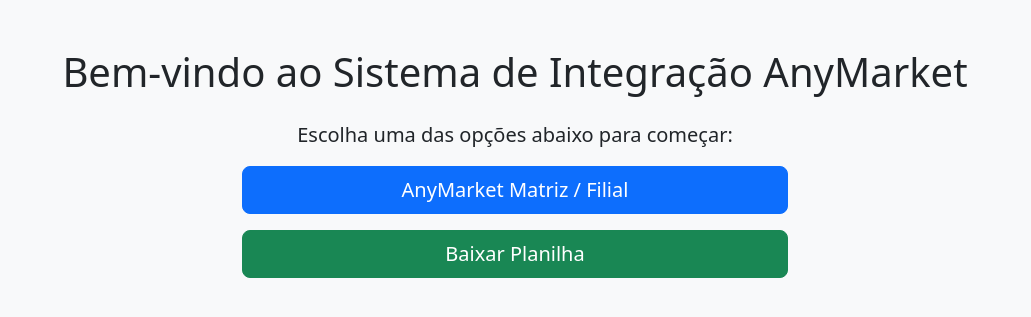
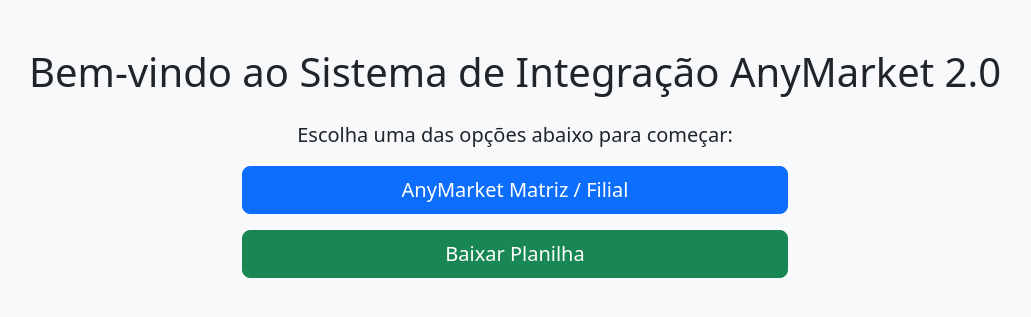
Before and after one commit to Willianliver/SHOP-JM-PROJECT, a Django app: page / in a window 1280 px wide. Shown: the part 56-373 px from the top of the page, without its empty margins (125-1156 px from the left). Run offline with Django 5.2, Linux system fonts and the light colour scheme.

Commit message:
teste atualização 2.1

```diff
--- a/avi/core/templates/avi/home.html
+++ b/avi/core/templates/avi/home.html
@@ -14,7 +14,7 @@
 
     <div class="container mt-5">
         <div class="text-center">
-            <h1 class="mb-4">Bem-vindo ao Sistema de Integração AnyMarket</h1>
+            <h1 class="mb-4">Bem-vindo ao Sistema de Integração AnyMarket 2.0</h1>
             <p class="lead">Escolha uma das opções abaixo para começar:</p>
 
             <div class="d-grid gap-3 col-6 mx-auto">
--- a/avi/core/templates/avi/index.html
+++ b/avi/core/templates/avi/index.html
@@ -1,6 +1,6 @@
 {% extends 'avi/base.html' %}
 
-{% block title %}Home - Sistema AnyMarket{% endblock %}
+{% block title %}Home - Sistema AnyMarket 2.0 {% endblock %}
 
 {% block content %}
 <!DOCTYPE html>
```
